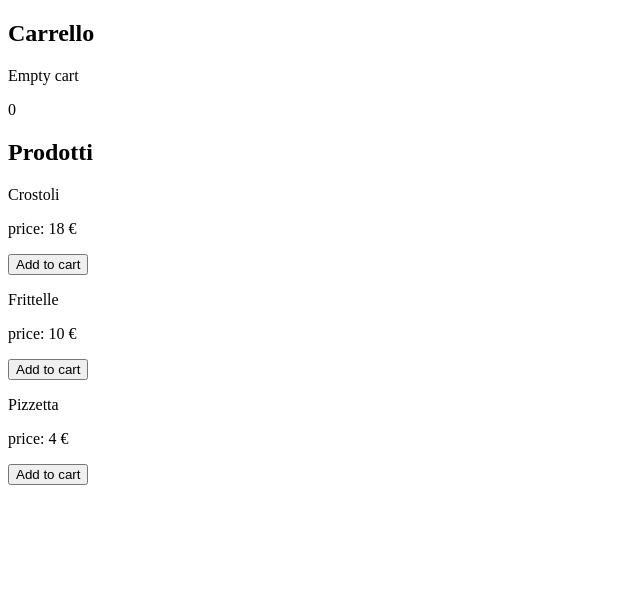
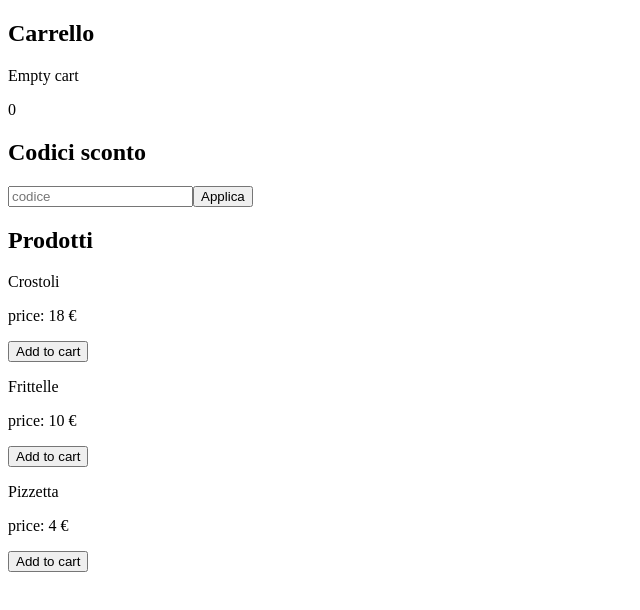
Before and after one commit to Camilla-Scarton/fs7-cart-exercise, a React (Create React App) app: page / in a window 1280 px wide. Shown: the top 610 px of the page, without its empty margins (0-640 px from the left). Built offline with nearby package versions, Linux system fonts and the light colour scheme.

Commit message:
codice sconto

```diff
--- a/src/_App.js
+++ b/src/_App.js
@@ -2,6 +2,18 @@ import { Component } from "react"
 import CartItem from "./_CartItem";
 import Product from "./_Product";
 
+const vouchers = [
+  {
+    name: "20-PR",
+    type: 0, // %
+    value: 20
+  },
+  {
+    name: "50-AM",
+    type: 1, // valore
+    value: 50
+  }
+];
 class App extends Component {
 
   state = {
@@ -21,6 +33,10 @@ class App extends Component {
       price: 4,
     }],
     cart: [],
+    form: {
+      code: ""
+    },
+    activeCode: null
   }
 
   onAddToCart = (id) => {
@@ -52,6 +68,43 @@ class App extends Component {
     })
   }
 
+  handleInput = (event) => {
+    const {value, name} = event.target;
+    this.setState({
+      form: {
+        ...this.state.form,
+        [name]: value
+      }
+    })
+  }
+
+  handleAddCode = () =>  {
+    if (this.state.form.code == ""){
+      alert("Devi inserire un codice!")
+      return ;
+    }
+    const code = vouchers.find(code => code.name == this.state.form.code)
+    if (!code){
+      alert("codice non valido!")
+      this.setState({
+        form: {
+          ...this.state.form,
+          code: ""
+        }
+      })
+      return ;
+    }else{
+      this.setState({
+        form: {
+          ...this.state.form,
+          code: ""
+        },
+        activeCode: code
+      })
+    }
+  }
+
+
   render() {
     return (
       <div>
@@ -78,6 +131,20 @@ class App extends Component {
           </div>
         </div>
         <div>
+          <h2>Codici sconto</h2>
+          <div>
+            <input name="code" value={this.state.form.code} onInput={this.handleInput} type="text" placeholder="codice"/>
+            <button onClick={this.handleAddCode}>Applica</button>
+          </div>
+          <div>
+            <p>{this.state.activeCode?.name}</p>
+            {
+              this.state.activeCode &&
+              <button>Rimuovi codice</button>
+            }
+          </div>
+        </div>
+        <div>
           <h2>Prodotti</h2>
           <div>
             {
```
